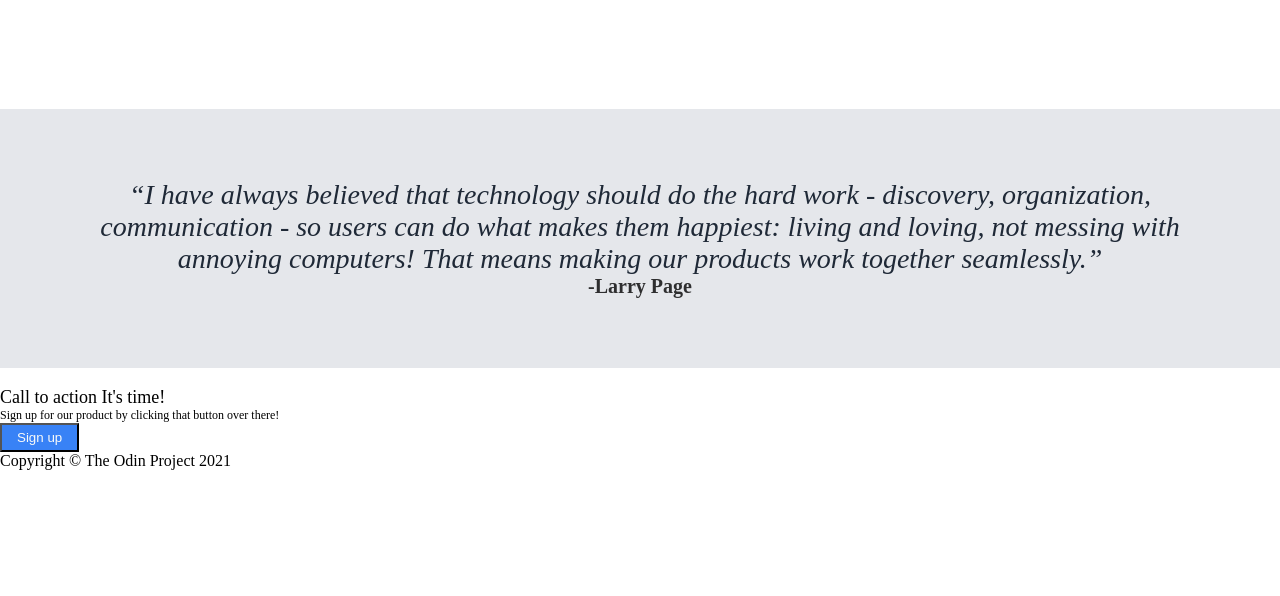
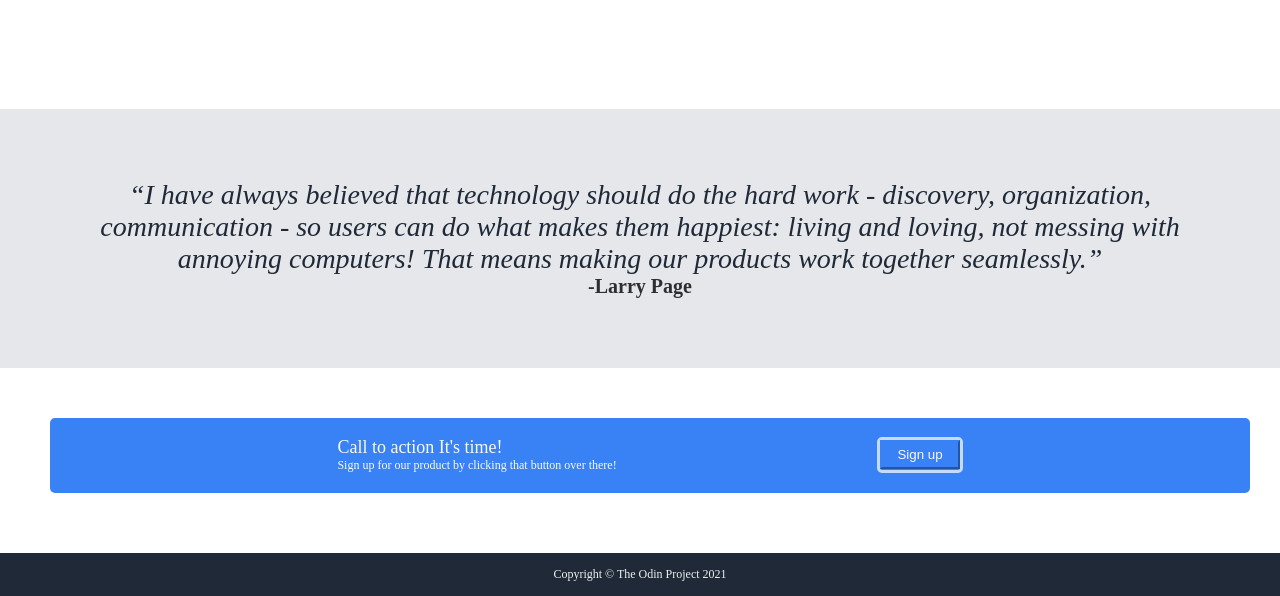
Before and after one commit to SaadJ12/landing-page, a plain HTML site: page index.html in a window 1280 px wide. Shown: the part 720-1316 px from the top of the page. Before the commit the page ends 1190 px from the top, so only its background shows below. Drawn offline with Linux system fonts and the light colour scheme.

Commit message:
Update style.css
Given Style to footer on webpage

```diff
--- a/style.css
+++ b/style.css
@@ -33,6 +33,7 @@ button {
     padding: 5px;
     padding-left: 15px;
     padding-right: 15px;
+    border-color: #3882F6;
 }
 
 p {
@@ -115,3 +116,36 @@ img {
     padding-left: 100px;
     padding-right: 100px;
 }
+.footer {
+    background-color: #3882F6;
+    margin: 50px 30px 50px 50px;
+    height: 75px;
+    display: flex;
+    justify-content: center;
+    color: #f9faf8;
+    border-radius: 5px;
+}
+.container4 {
+    display: flex;
+    flex-direction: column;
+    width: 45%;
+}
+.button2 {
+    margin-top: 19px;
+    color: #f9faf8;
+    border-style: solid;
+    border-color: #ffffffb6;
+    margin-bottom: 20px;
+    border-radius: 5px;
+}
+.last {
+    display: flex;
+    justify-content: center;
+    align-items: center;
+    background-color: #1F2937;
+    padding: 14px;
+    font-size: 12px;
+    color: #f9faf8f5;
+    font-weight: 100;
+    margin-top: 60px;
+}
```
